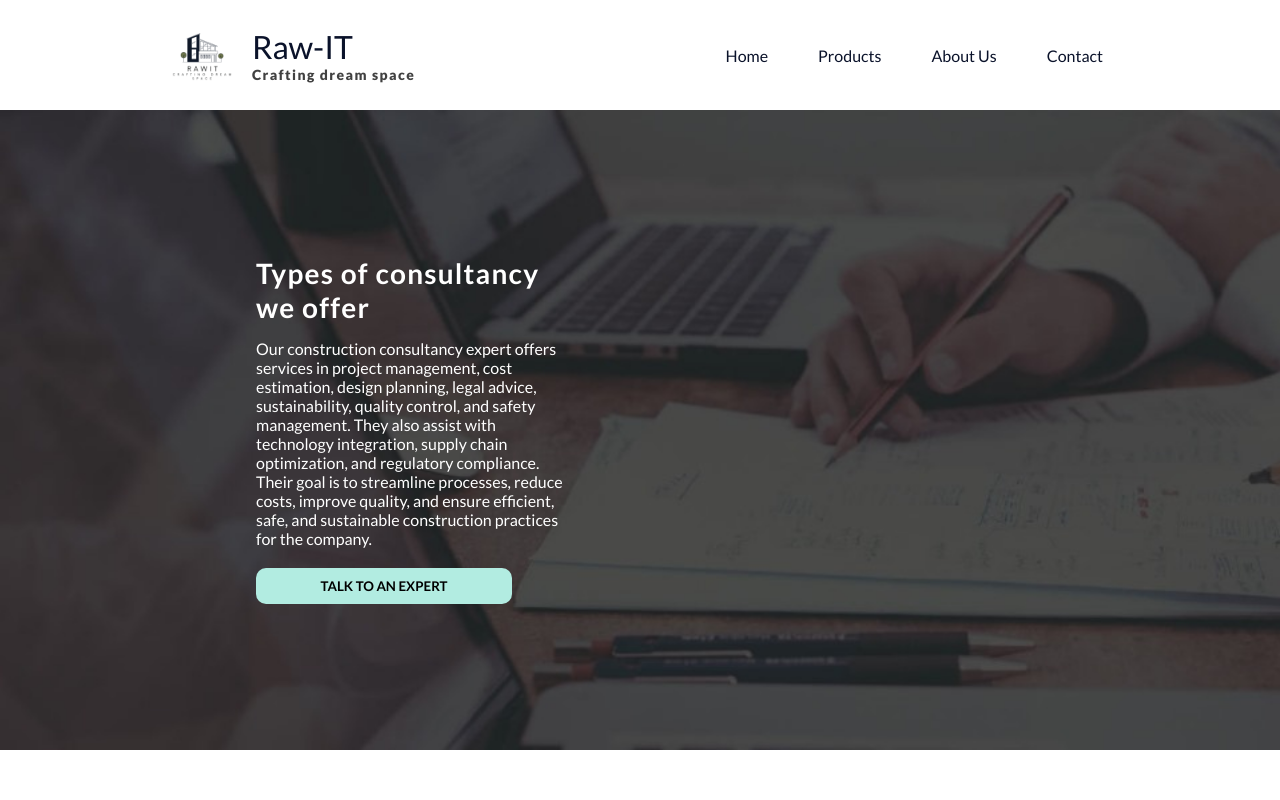
After one commit to Abhijxxt/RawIT, a Flask app: page /consult in a window 1280 px wide. The commit adds this page. Run offline with Flask 3, Linux system fonts and the light colour scheme.

Commit message:
Consultancy

```diff
--- a/app.py
+++ b/app.py
@@ -161,5 +161,9 @@ def HelpingHandPage():
 def BuyPage():
     return render_template('buypage.html')
 
+@app.route('/consult')
+def ConsultancyPage():
+    return render_template('consultancy.html')
+
 if __name__ == '__main__':
     app.run(debug=True)
--- /dev/null
+++ b/templates/consultancy.html
@@ -0,0 +1,153 @@
+<!DOCTYPE html>
+<html lang="en">
+<head>
+    <meta charset="UTF-8">
+    <meta name="viewport" content="width=device-width, initial-scale=1.0">
+    <title>Raw IT | Consultancy</title>
+</head>
+<body>
+    <header>
+        <div class="brand-name">
+            <img class="brand-image" src="{{url_for('static',filename='/assets/logo.png')}}" alt="" id="logo">
+            <div class="header-title">
+                <h1 id="name">Raw-IT</h1>
+                <p id="header-slogan">Crafting dream space</p>
+            </div>
+        </div>
+        <div class="navbar">
+            <a href="{{url_for('HomePage')}}">Home</a>
+            <a href="{{url_for('ProductPage')}}">Products</a>
+            <a href="{{url_for('AboutUsPage')}}">About Us</a>
+            <a href="{{url_for('ContactPage')}}">Contact</a>
+
+            <!-- <p>{{username}}</p> -->
+        </div>
+    </header>
+
+    <section class="consultancy-section">
+        <div class="consultancy-box">
+            <div class="consult-title">
+                <h1>Types of consultancy we offer</h1>
+            </div>
+            <div class="consult-info">
+                <p>Our construction consultancy expert offers services in project management, cost estimation, design planning, legal advice, sustainability, quality control, and safety management. They also assist with technology integration, supply chain optimization, and regulatory compliance. Their goal is to streamline processes, reduce costs, improve quality, and ensure efficient, safe, and sustainable construction practices for the company.</p>
+            </div>
+            <div class="consult-button-box">
+                <a href="#"><button>TALK TO AN EXPERT</button></a>
+            </div>
+        </div>
+    </section>
+</body>
+<style>
+    @import url('https://fonts.googleapis.com/css2?family=Lato:ital,wght@0,100;0,300;0,400;0,700;0,900;1,100;1,300;1,400;1,700;1,900&display=swap');
+* {
+    padding: 0px;
+    margin: 0px;
+    font-family: "Lato", sans-serif;
+    font-weight: 400;
+    font-style: normal;
+}
+
+/* header */
+
+header {
+    padding: 5px 30px;
+    display: flex;
+    flex-direction: row;
+    justify-content: space-between;
+    align-items: center;
+}
+
+.brand-name {
+    margin-left: 10%;
+    width: 30%;
+    display: flex;
+    flex-direction: row;
+    align-items: center;
+}
+.brand-image {
+    width: 100px;
+}
+#name {
+    color: #0A122A;
+}
+#header-slogan {
+    color: #414141;
+    font-size: 14px;
+}
+.brand-name p {
+    font-weight: 800;
+    font-size: 25px;
+    letter-spacing: 1.4px;
+    color: #0A122A;
+}
+
+.navbar {
+    margin-right: 10%;
+    color: #0A122A;
+    display: flex;
+    flex-direction: row;
+    align-items: center;
+}
+
+.navbar a {
+    text-decoration: none;
+    color: #0A122A;
+    padding: 0px 25px;
+    transition: all ease-in-out 0.1s;
+}
+
+.navbar a:hover {
+    border-bottom: 1px solid #0A122A;
+    font-weight: 600;
+}
+#userimage {
+    margin-left: 10px;
+}
+
+/* header css end */
+.consultancy-section {
+    width: 100%;
+    height: 80vh;
+    background-color: #0A122A;
+    background: url('../static/assets/consultancy.jpg');
+    background-repeat: no-repeat;
+    background-size: cover;
+    display: flex;
+    justify-content: center;
+    align-items: center;
+}
+
+.consultancy-box {
+    width: 25%;
+    /* background-color: white; */
+    color: white;
+    padding: 20px;
+    margin-right: 35%;
+}
+.consult-title {
+    margin-bottom: 15px;
+}
+.consult-title h1 {
+    font-weight: 700;
+    letter-spacing: 1.2px;
+    font-size: 28px;
+}
+button {
+    margin-top: 20px;
+    width: 80%;
+    background-color: #B2ECE1;
+    padding: 10px 20px;
+    outline: none;
+    border:  none;
+    font-weight: 600;
+    border-radius: 10px;
+    transition: all 0.2s ease-in-out;
+}
+button:hover {
+    background-color: #0A122A;
+    color: white;
+}
+
+</style>
+</html>
--- a/templates/products.html
+++ b/templates/products.html
@@ -36,7 +36,7 @@
             <div class="tools">
                 <a id="estimator" href="{{url_for('EstimatorPage')}}">Estimator</a>
                 <a id="helping" href="{{url_for('HelpingHandPage')}}">Helping Hand</a>
-                <a id="help" href="#">?</a>
+                <a id="help" href="{{url_for('ConsultancyPage')}}">?</a>
             </div>
         </div>
         <div class="category-container">
```
Also changed, not shown: static/assets/consultancy.jpg (added).
